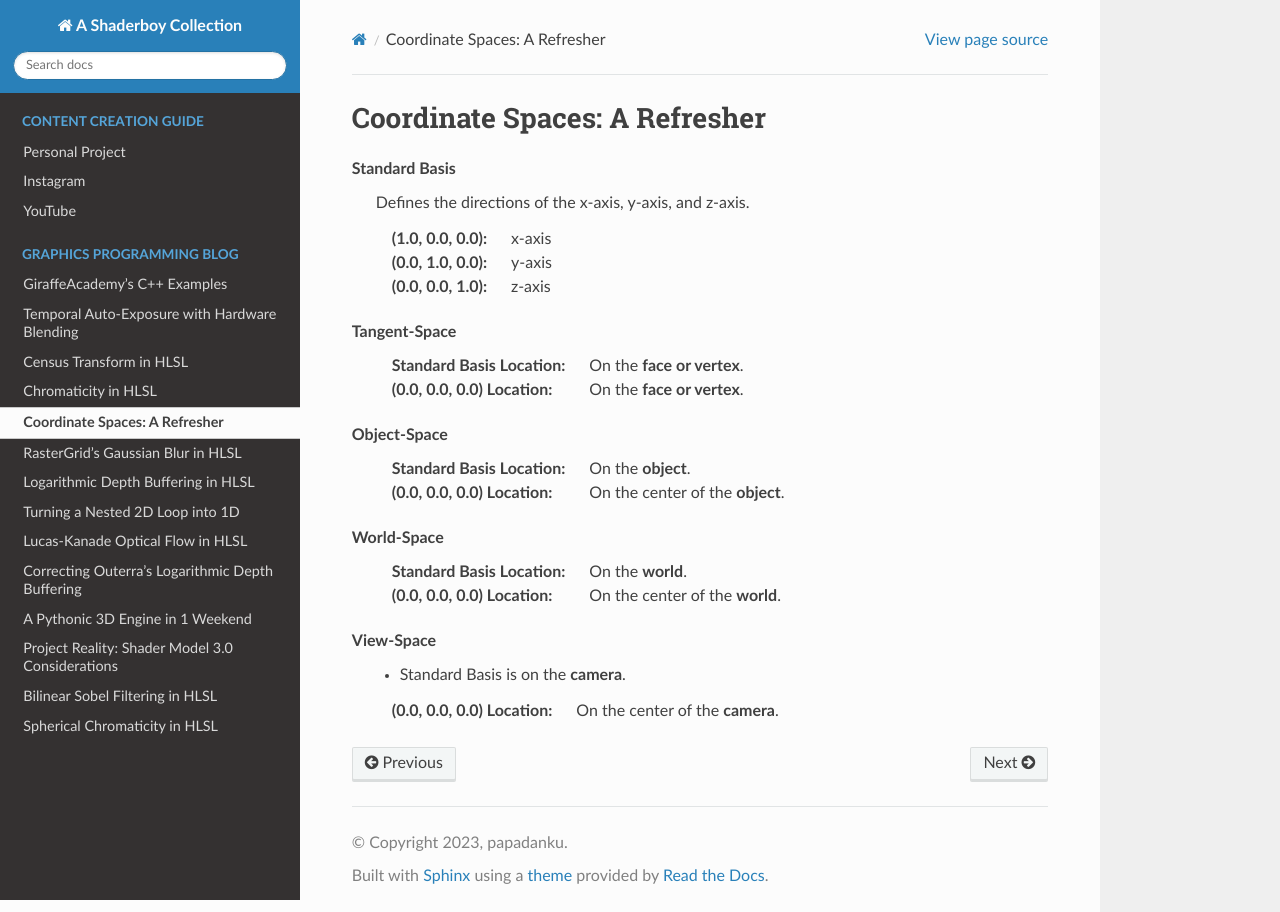
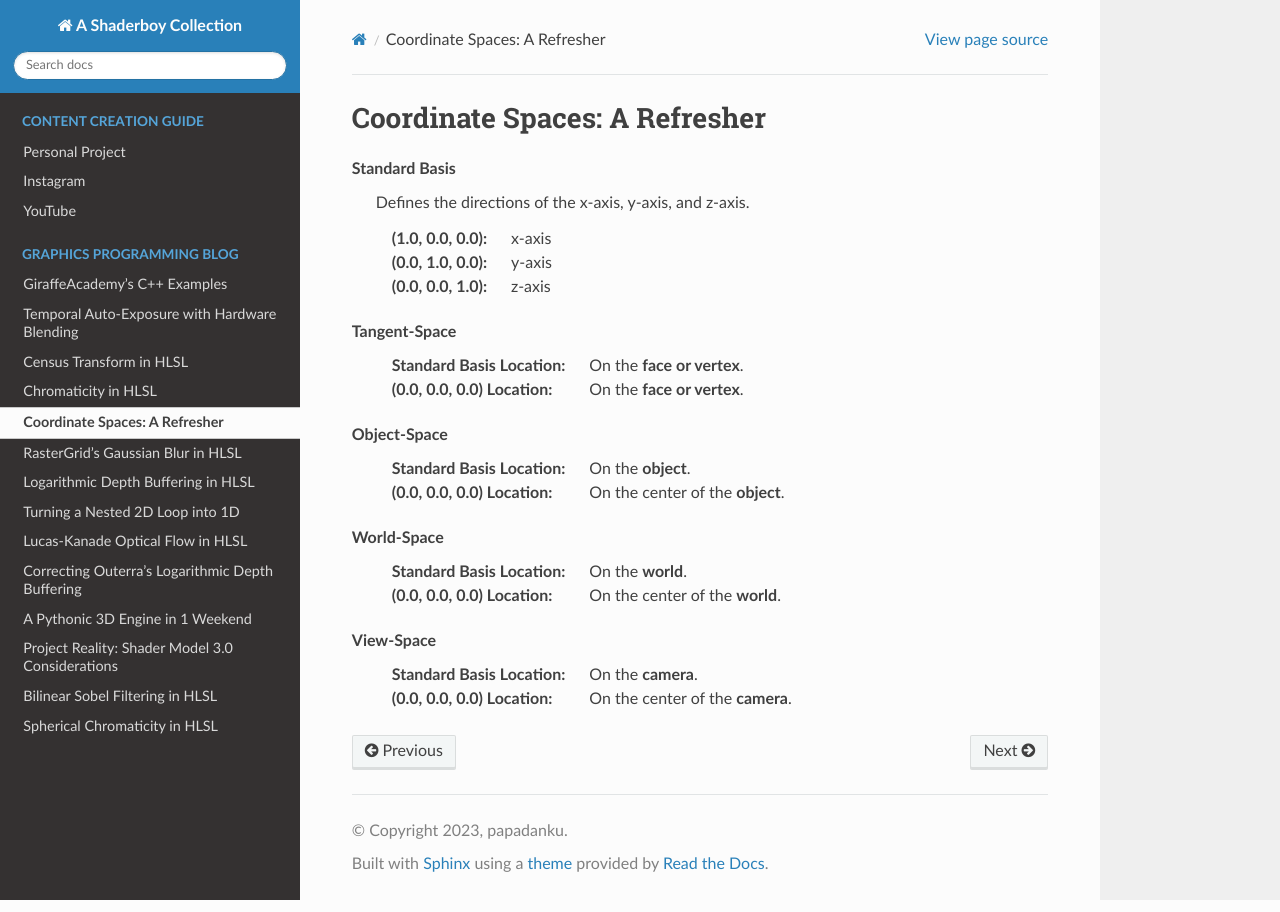
Before and after one commit to papadanku/papadanku.github.io, a Sphinx documentation site: the page built from docs/source/blog/coordinatespaces.rst, in a window 1280 px wide. Built offline with Sphinx 7.4.7 and the Read the Docs theme 2.0.0, drawn with Linux system fonts in a browser that asks for light colours.

Commit message:
Add coordinatespaces.rst

```diff
--- a/docs/source/blog/coordinatespaces.rst
+++ b/docs/source/blog/coordinatespaces.rst
@@ -24,5 +24,5 @@ Coordinate Spaces: A Refresher
         :(0.0, 0.0, 0.0) Location: On the center of the **world**.
 
     View-Space
-        - Standard Basis is on the **camera**.
+        :Standard Basis Location: On the **camera**.
         :(0.0, 0.0, 0.0) Location: On the center of the **camera**.
```
